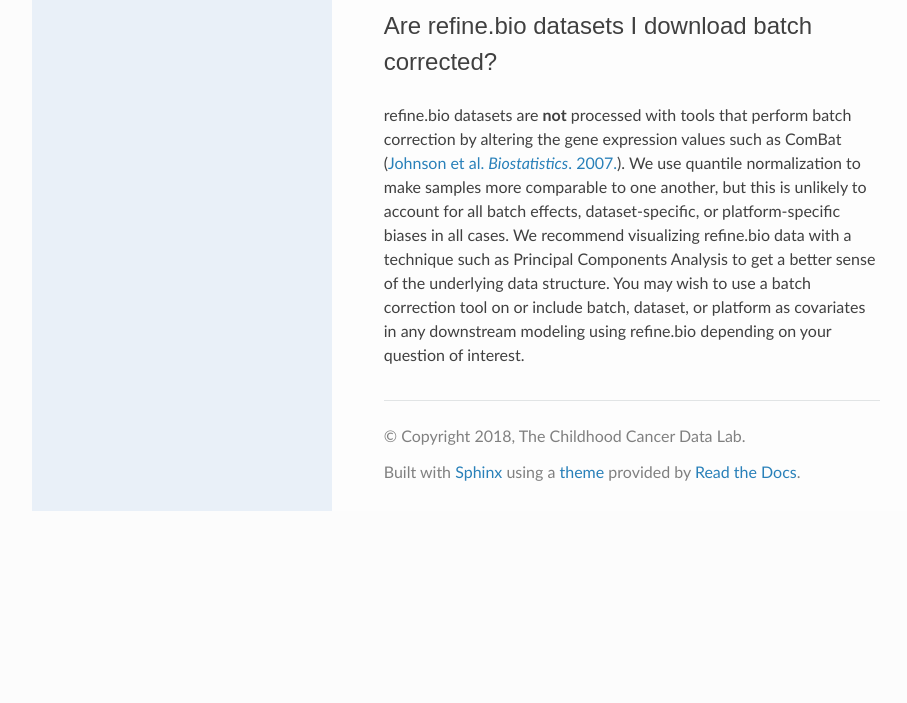
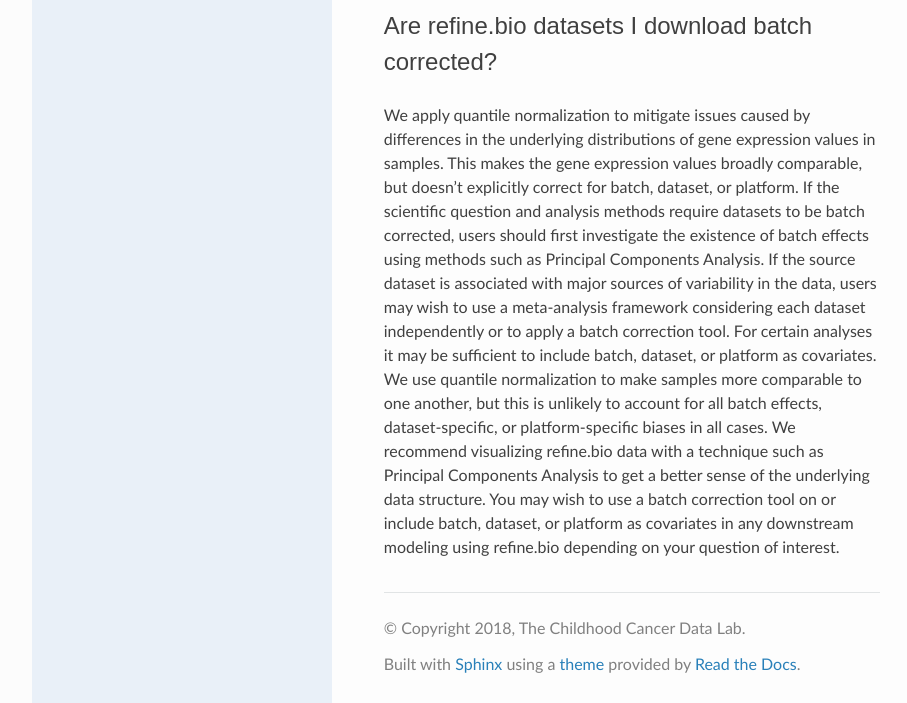
Before and after one commit to AlexsLemonade/refinebio-docs, a Sphinx documentation site: the page built from docs/faq.md, in a window 1280 px wide and 900 px high, scrolled down 2791 px, cut to the strip 197-900 px from the top of the window. Shown: the whole strip, without its empty margins (158-1065 px from the left). Built offline with Sphinx 7.4.7 and the Read the Docs theme 2.0.0, drawn with Linux system fonts in a browser that asks for light colours; before the commit the page ends 3499 px from its top, so only the background shows below that.

Commit message:
Update docs/faq.md
Co-Authored-By: jaclyn-taroni <jaclyn.n.taroni@gmail.com>

```diff
--- a/docs/faq.md
+++ b/docs/faq.md
@@ -57,7 +57,11 @@ In addition, you may wish to obtain <a href ="https://hub.docker.com/u/ccdl/" ta
 
 #### Are refine.bio datasets I download batch corrected?
 
-refine.bio datasets are **not** processed with tools that perform batch correction by altering the gene expression values such as ComBat ([Johnson et al. _Biostatistics_. 2007.](https://doi.org/10.1093/biostatistics/kxj037)).
+We apply quantile normalization to mitigate issues caused by differences in the underlying distributions of gene expression values in samples.
+This makes the gene expression values broadly comparable, but doesn't explicitly correct for batch, dataset, or platform.
+If the scientific question and analysis methods require datasets to be batch corrected, users should first investigate the existence of batch effects using methods such as Principal Components Analysis.
+If the source dataset is associated with major sources of variability in the data, users may wish to use a meta-analysis framework considering each dataset independently or to apply a batch correction tool.
+For certain analyses it may be sufficient to include batch, dataset, or platform as covariates.
 We use quantile normalization to make samples more comparable to one another, but this is unlikely to account for all batch effects, dataset-specific, or platform-specific biases in all cases.
 We recommend visualizing refine.bio data with a technique such as Principal Components Analysis to get a better sense of the underlying data structure.
 You may wish to use a batch correction tool on or include batch, dataset, or platform as covariates in any downstream modeling using refine.bio depending on your question of interest.
```
